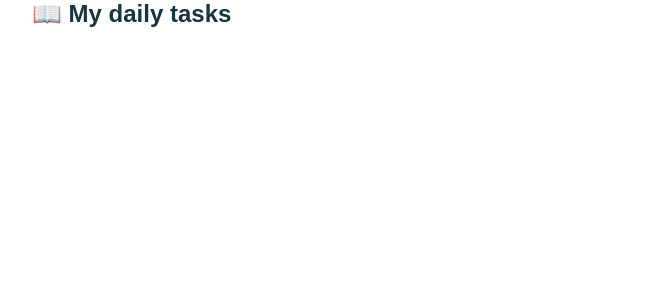
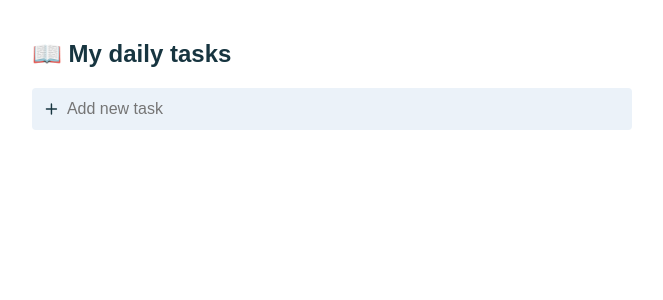
Before and after one commit to devmoreido/docker-nginx-reverse-proxy, a React (Create React App) app in the folder frontend/: page / in a window 1280 px wide. Shown: the top 300 px of the page, without its empty margins (308-971 px from the left). Built offline with nearby package versions, Linux system fonts and the light colour scheme.

Commit message:
Add NewTaskForm component

```diff
--- /dev/null
+++ b/frontend/src/components/MainSection/index.jsx
@@ -0,0 +1,10 @@
+import styled from 'styled-components';
+
+const MainSection = styled.main`
+    display: flex;
+    flex-direction: column;
+    padding: 40px 0;
+    gap: 20px;
+`;
+
+export default MainSection;
--- /dev/null
+++ b/frontend/src/components/NewTaskForm/Form.jsx
@@ -0,0 +1,13 @@
+import styled from 'styled-components';
+
+const Form = styled.form`
+  border-radius: ${({theme}) => theme.borders.radius};
+  background: ${({theme}) => theme.colors.secondary};
+  display: flex;
+  align-items: center;
+  overflow: hidden;
+  padding: 0 8px;
+  gap: 4px;
+`;
+
+export default Form;
--- /dev/null
+++ b/frontend/src/components/NewTaskForm/Icon.jsx
@@ -0,0 +1,8 @@
+import styled from 'styled-components';
+import { Plus } from 'react-bootstrap-icons';
+
+const Icon = styled(Plus)`
+  color: ${({theme}) => theme.colors.text};
+`;
+
+export default Icon;
--- /dev/null
+++ b/frontend/src/components/NewTaskForm/Input.jsx
@@ -0,0 +1,11 @@
+import styled from 'styled-components';
+
+const Input = styled.input`
+  background: transparent;
+  border: none;
+  padding: 12px 0;
+  flex-basis: 100%;
+  color: ${({theme}) => theme.colors.text};
+`;
+
+export default Input;
--- /dev/null
+++ b/frontend/src/components/NewTaskForm/index.jsx
@@ -0,0 +1,38 @@
+import { useEffect, useRef, useState } from 'react';
+import Form from './Form';
+import Icon from './Icon';
+import Input from './Input';
+
+function NewTaskForm({ onConfirm }) {
+  const [inputValue, setInputValue] = useState('');
+  const input = useRef();
+
+  const resetInput = () => {
+    setInputValue('');
+    input.current.focus();
+  };
+
+  const onChangeInput = event => {
+    const newValue = event.target.value;
+    setInputValue(newValue);
+  };
+
+  const onSubmitForm = submitEvent => {
+    submitEvent.preventDefault();
+    onConfirm(inputValue);
+    resetInput();
+  };
+
+  useEffect(resetInput, []);
+
+  return <Form onSubmit={onSubmitForm}>
+    <Icon size={24} />
+    <Input ref={input}
+      type="text"
+      value={inputValue}
+      onChange={onChangeInput}
+      placeholder="Add new task" />
+  </Form>
+};
+
+export default NewTaskForm;
--- a/frontend/src/pages/todo/ToDoPage.jsx
+++ b/frontend/src/pages/todo/ToDoPage.jsx
@@ -1,7 +1,12 @@
 import PageTitle from '../../components/PageTitle';
+import NewTaskForm from '../../components/NewTaskForm';
+import MainSection from '../../components/MainSection';
 
 function ToDoPage() {
-    return <PageTitle>📖 My daily tasks</PageTitle>;
+    return <MainSection>
+        <PageTitle>📖 My daily tasks</PageTitle>
+        <NewTaskForm />
+    </MainSection>;
 }
 
 export default ToDoPage;
```
